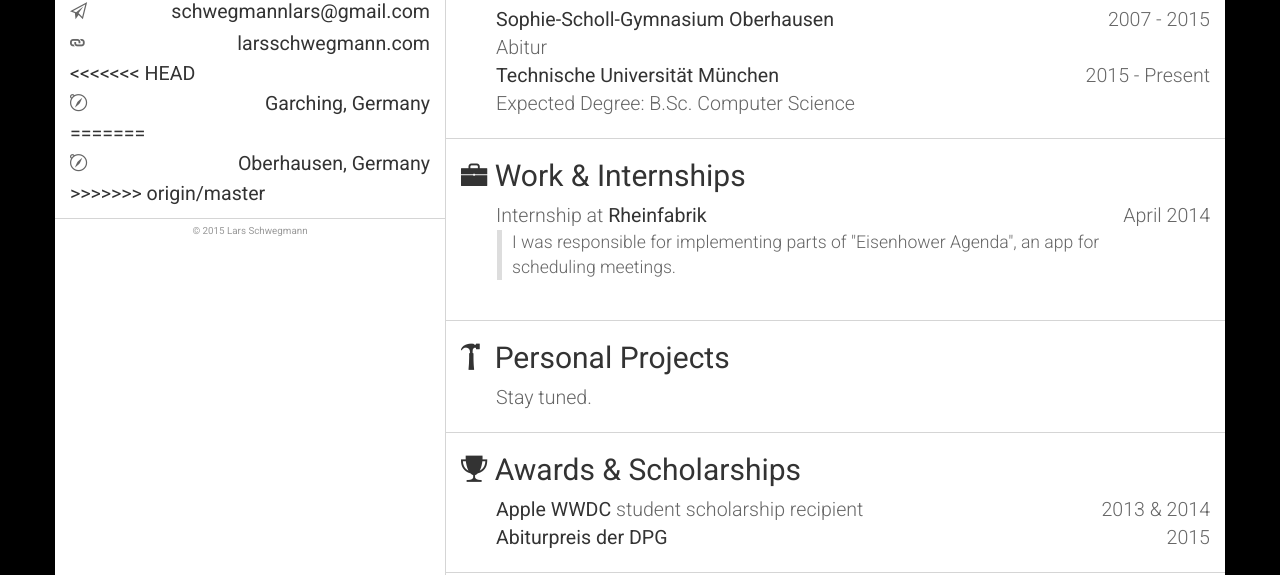
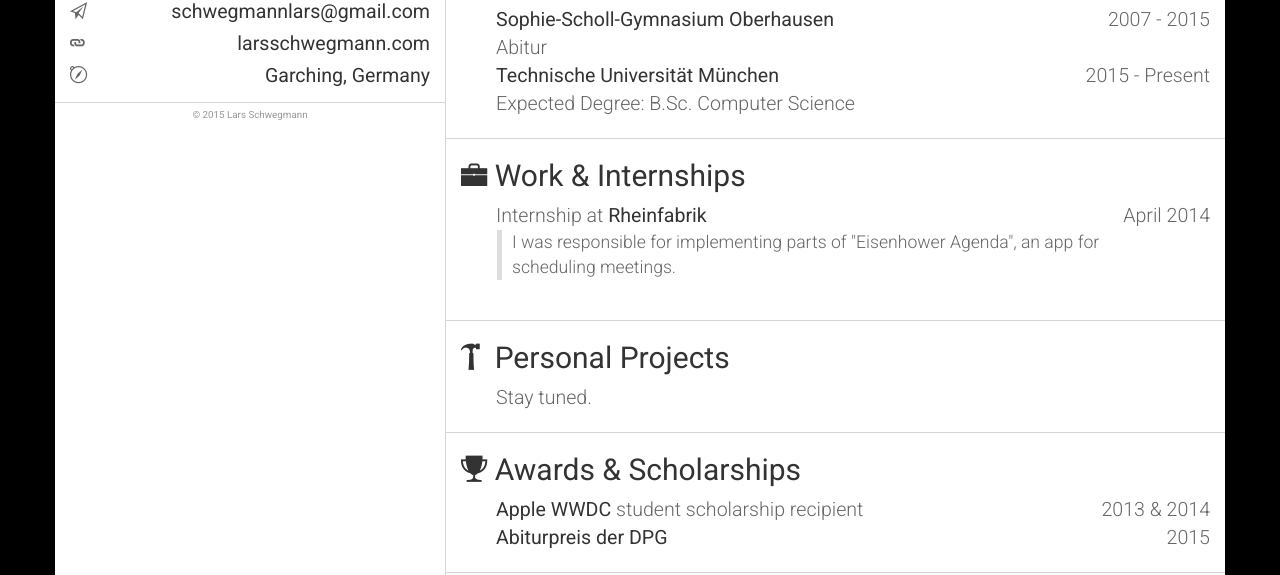
Before and after one commit to larsschwegmann/larsschwegmann.github.io, a plain HTML site: page index.html in a window 1280 px wide. Shown: the part 225-800 px from the top of the page. Drawn offline with nearby package versions, Linux system fonts and the light colour scheme.

Commit message:
Update again

```diff
--- a/index.html
+++ b/index.html
@@ -20,11 +20,7 @@
 					<li><span class="ion-social-twitter"></span> <a class="pull-right" href="http://twitter.com/@larsschwegmann" target="__blank">@larsschwegmann</a><br/></li>
 					<li><span class="ion-paper-airplane"></span> <a class="pull-right" href="mailto:schwegmannlars@gmail.com">schwegmannlars@gmail.com</a><br/></li>
 					<li><span class="ion-link"></span> <a class="pull-right" href="http://larsschwegmann.com">larsschwegmann.com</a></li>
-<<<<<<< HEAD
 					<li><span class="ion-compass"></span> <a class="pull-right" href="https://www.google.com/maps/place/Garching/@48.2449943,11.6411933,13z/data=!3m1!4b1!4m2!3m1!1s0x479e72f9394b0f33:0x625d332306e3d45e">Garching, Germany</a></li>
-=======
-					<li><span class="ion-compass"></span> <a class="pull-right" href="https://www.google.com/maps/place/Oberhausen,+Deutschland/@51.5143296,6.8539589,12z/data=!3m1!4b1!4m2!3m1!1s0x47b8eb412c6c8319:0xe7524ab46d8e6aae" target="__blank">Oberhausen, Germany</a></li>
->>>>>>> origin/master
 				</ul>
 				<footer class="hidden-xs hidden-sm">
 					<p>&copy; 2015 Lars Schwegmann</p>
```
